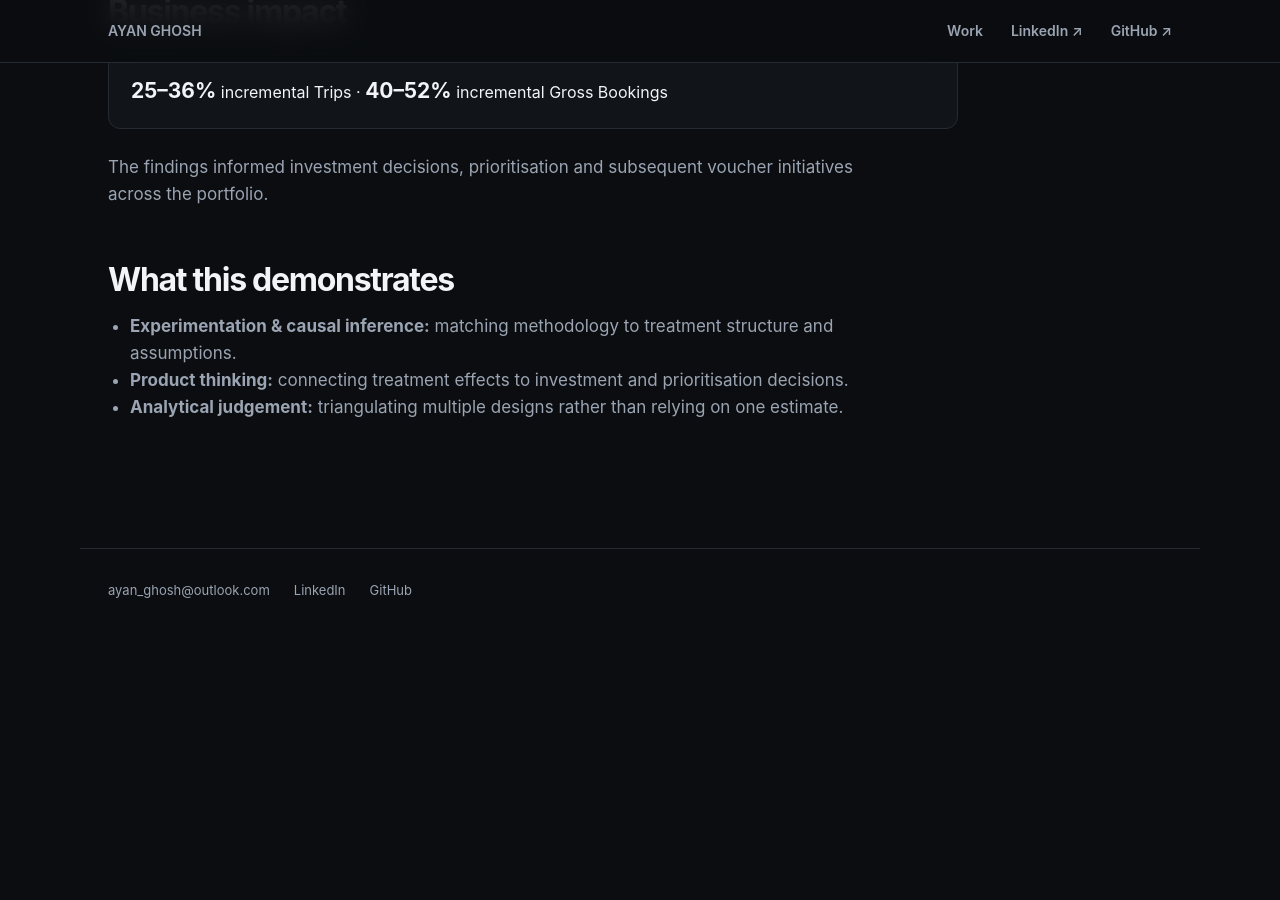
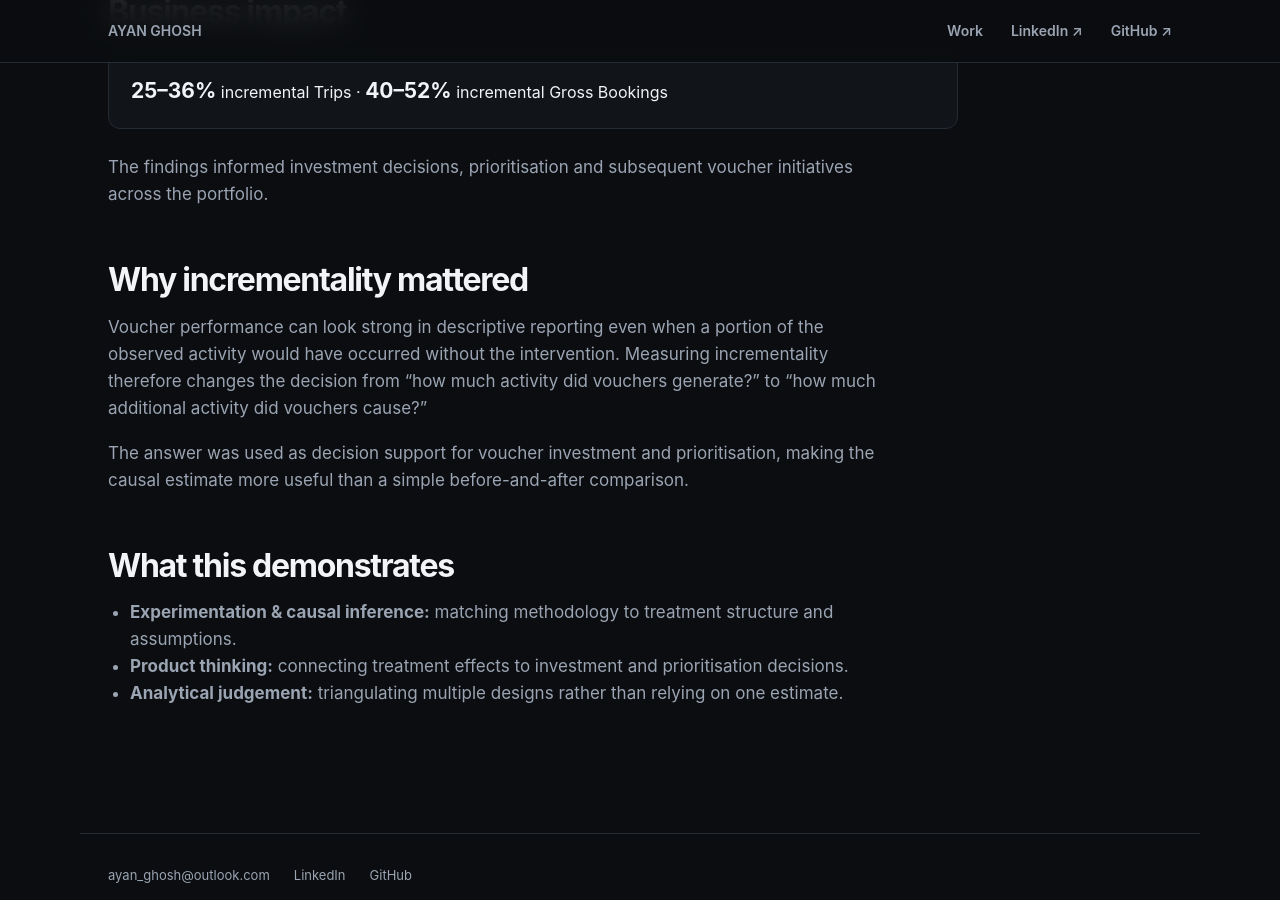
Before and after one commit to ayan-ghosh103/ayan-ghosh103.github.io, a Jekyll site: the page built from work/voucher-incrementality.md, in a window 1280 px wide and 900 px high, scrolled down 1567 px. Built offline with Jekyll 4.4.1, drawn with Linux system fonts in a browser that asks for light colours; before the commit the page ends 2197 px from its top, so only the background shows below that.

Commit message:
Expand detailed case study narrative

```diff
--- a/work/voucher-incrementality.md
+++ b/work/voucher-incrementality.md
@@ -31,6 +31,11 @@ title: Voucher Incrementality — Causal Inference
   <div class="impact"><b>25–36%</b> incremental Trips · <b>40–52%</b> incremental Gross Bookings</div>
   <p>The findings informed investment decisions, prioritisation and subsequent voucher initiatives across the portfolio.</p>
 
+
+  <h2>Why incrementality mattered</h2>
+  <p>Voucher performance can look strong in descriptive reporting even when a portion of the observed activity would have occurred without the intervention. Measuring incrementality therefore changes the decision from “how much activity did vouchers generate?” to “how much additional activity did vouchers cause?”</p>
+  <p>The answer was used as decision support for voucher investment and prioritisation, making the causal estimate more useful than a simple before-and-after comparison.</p>
+
   <h2>What this demonstrates</h2>
   <ul>
     <li><b>Experimentation & causal inference:</b> matching methodology to treatment structure and assumptions.</li>
```
